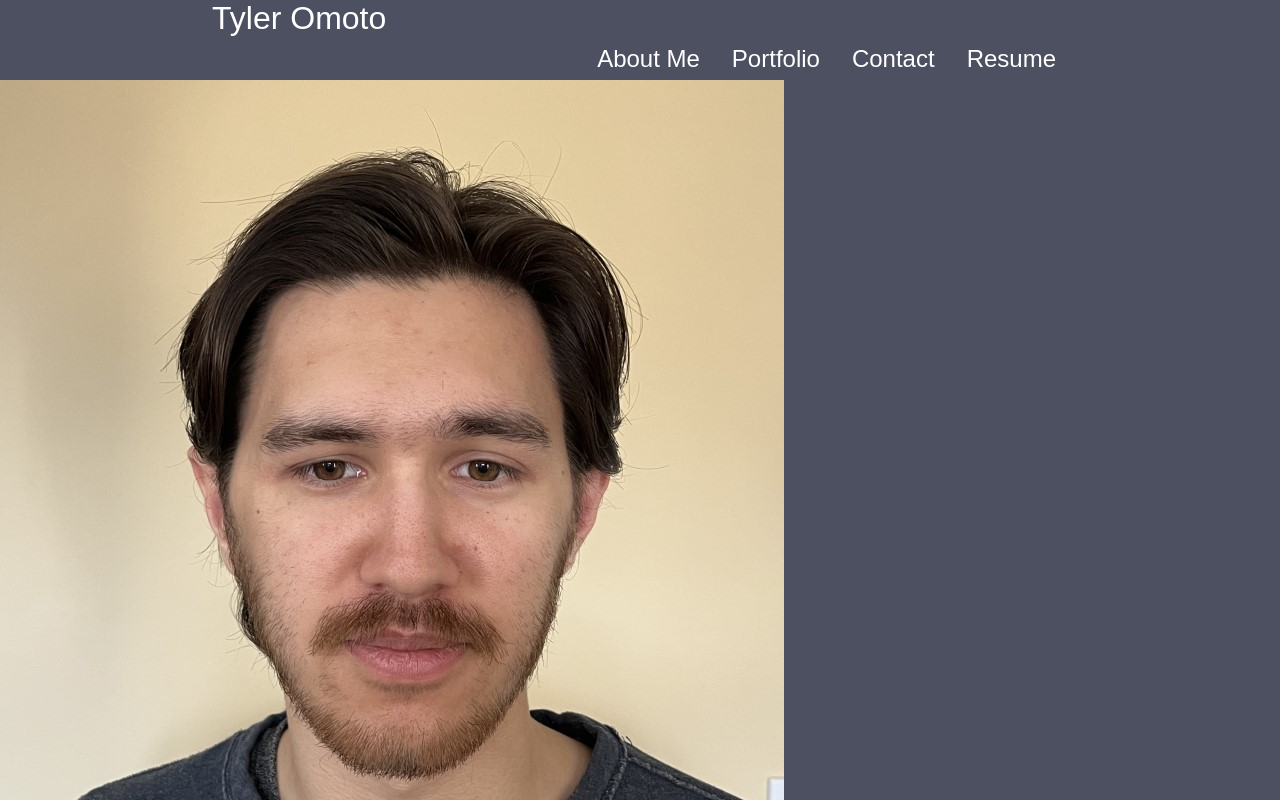
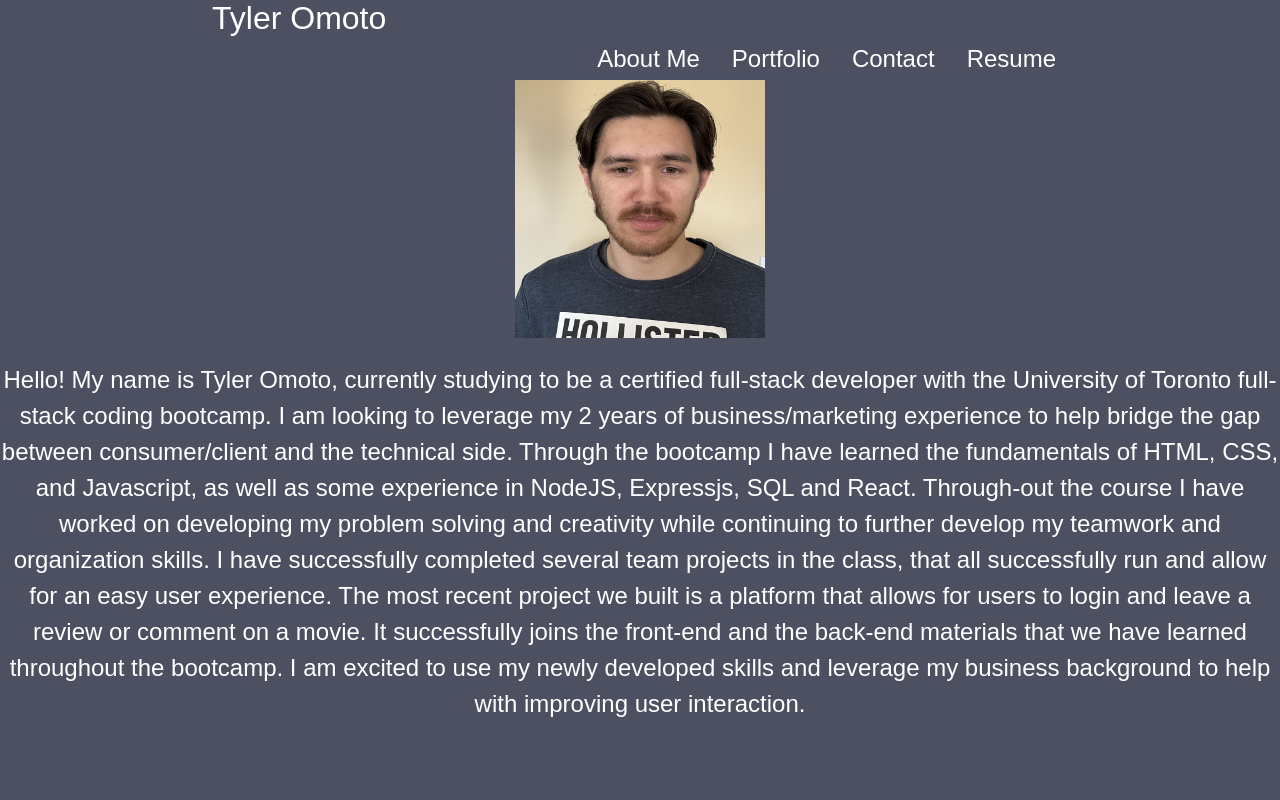
Before and after one commit to tyomoto/Professional-Portfolio, a React (Create React App) app: page / in a window 1280 px wide. Shown: the top 800 px of the page. Built offline with nearby package versions, Linux system fonts and the light colour scheme; the HTML template or start-up script is replaced by a standard one.

Commit message:
adjustment to image size on aboutme page

```diff
--- a/src/styles/AboutMe.css
+++ b/src/styles/AboutMe.css
@@ -1,5 +1,5 @@
   .aboutMe-container {
-    width: 60%;
+    width: 100%;
     font-size: 3rem;
     display: flex;
     flex-direction: column;
@@ -9,7 +9,12 @@
     min-height: 98vh;
   }
 
-  .aboutMeContainer p {
+  .aboutMe-container p {
     font-size: 1.5rem;
-    text-align: left;
+    line-height: 150%;
   }
+
+  .aboutMe-container img {
+    height: 300px;
+    width: 250px;
+  }
```
